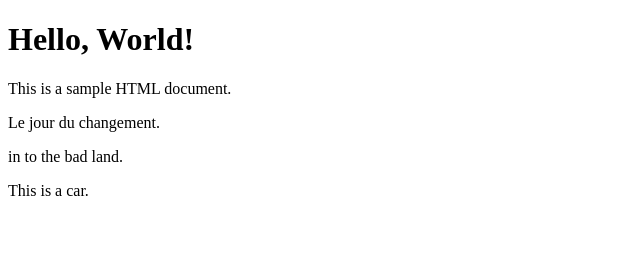
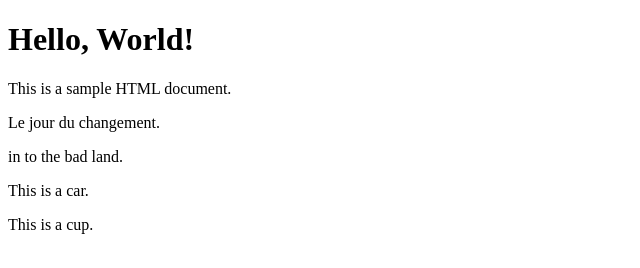
Before and after one commit to Ngueking/Petitpas, a plain HTML site: page index.html in a window 1280 px wide. Shown: the full height of the page, 0-640 px from the left. Drawn offline with Linux system fonts and the light colour scheme.

Commit message:
new para

```diff
--- a/index.html
+++ b/index.html
@@ -11,6 +11,6 @@
      <p>Le jour du changement.</p>
      <p>in to the bad land.</p>
      <p>This is a car.</p>
-
+     <p>This is a cup.</p>
 </body>
 </html>
```
